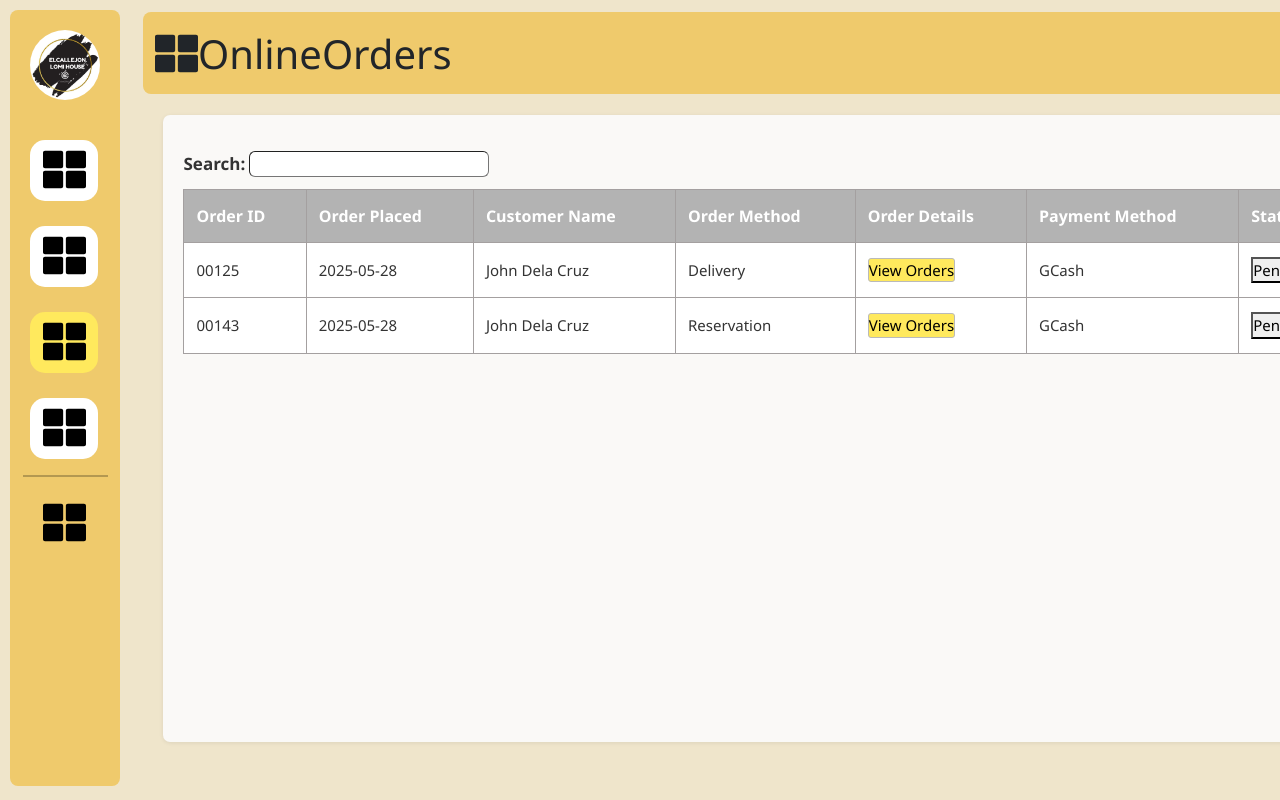
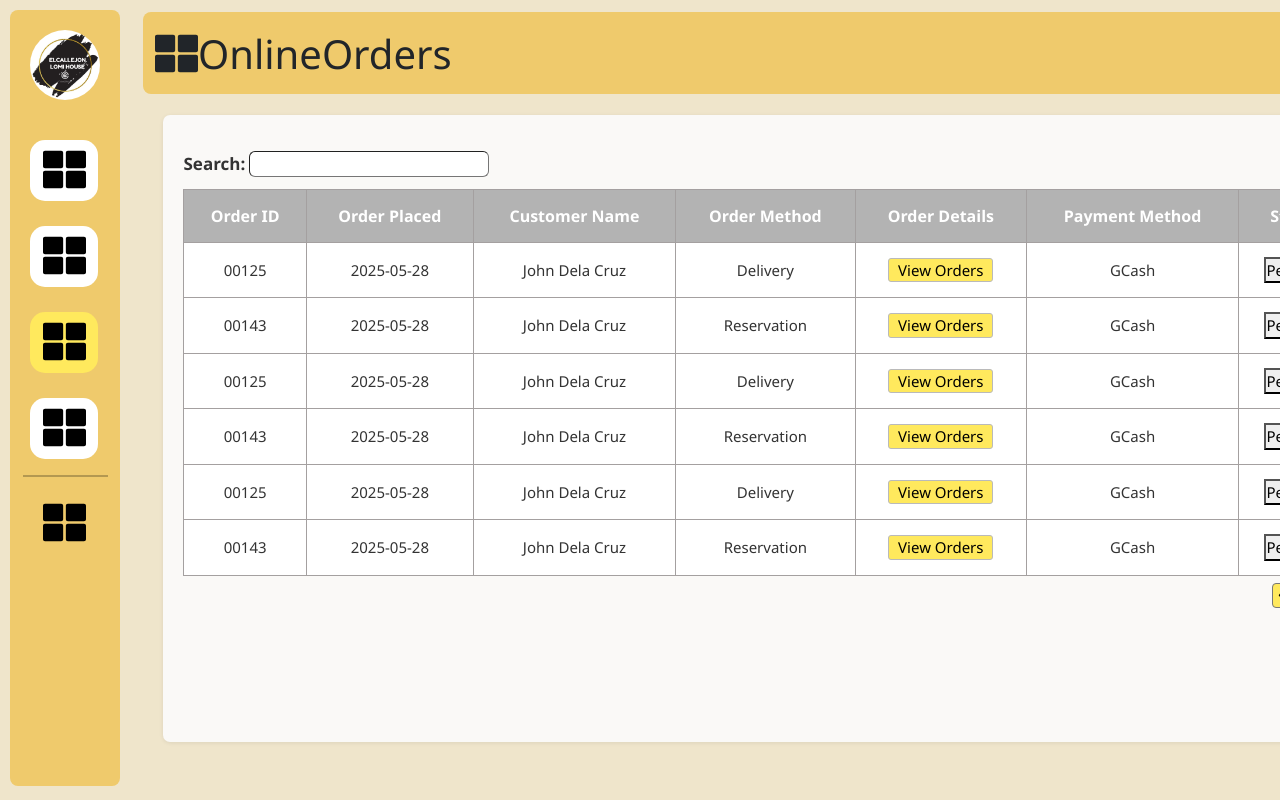
Before and after one commit to MRV-dev/IT-322-Final-Project, a React (Vite) app in the folder El-Callejon/: page /Admin-OnlineOrders in a window 1280 px wide. Built offline with nearby package versions, Linux system fonts and the light colour scheme.

Commit message:
onlineorders

```diff
--- a/El-Callejon/pages/Admin/OnlineOrders.jsx
+++ b/El-Callejon/pages/Admin/OnlineOrders.jsx
@@ -7,16 +7,17 @@ import { FaThLarge } from 'react-icons/fa'
 
 
 function OnlineOrders() {
-  // const [activeNav, setActiveNav] = useState('dashboard');
+
   const location = useLocation();
   const pathname = location.pathname;
 
   // status update
-  const [, setSelectedRowId] = useState(null);
+  const [SelectedRowId, setSelectedRowId] = useState(null);
+  // show order detail
   const [showModal, setShowModal] = useState(false);
 
-  const openStatusModal = (rowId) => {
-    setSelectedRowId(rowId);
+  const openStatusModal = (SelectedRowId) => {
+    setSelectedRowId(SelectedRowId);
     setShowModal(true);
   };
 
@@ -97,37 +98,89 @@ function OnlineOrders() {
                 <table className="recent-orders-table">
                   <thead>
                     <tr>
-                      <th>Order ID</th>
-                      <th>Order Placed</th>
-                      <th>Customer Name</th>
-                      <th>Order Method</th>
-                      <th>Order Details</th>
-                      <th>Payment Method</th>
-                      <th>Status</th>
+                      <th style={{textAlign: 'center'}}>Order ID</th>
+                      <th style={{textAlign: 'center'}}>Order Placed</th>
+                      <th style={{textAlign: 'center'}}>Customer Name</th>
+                      <th style={{textAlign: 'center'}}>Order Method</th>
+                      <th style={{textAlign: 'center'}}>Order Details</th>
+                      <th style={{textAlign: 'center'}}>Payment Method</th>
+                      <th style={{textAlign: 'center'}}>Status</th>
                     </tr>
                   </thead>
                   <tbody>
-                    <tr>
+                    <tr style={{textAlign: 'center'}}>
                       <td>00125</td>
                       <td>2025-05-28</td>
                       <td>John Dela Cruz</td>
                       <td>Delivery</td>
-                      <td><button className='order-details' onClick={() => viewOrderModal(125)}>View Orders</button></td>
+                      <td><button className='order-details' onClick={() => viewOrderModal(15)}>View Orders</button></td>
                       <td>GCash</td>
-                      <td className="status"><button onClick={() => openStatusModal(125)}>Pending</button></td>
+                      <td className="status"><button onClick={() => openStatusModal()}>Pending</button></td>
                     </tr>
-                    <tr>
+
+                    <tr style={{textAlign: 'center'}}>
                       <td>00143</td>
                       <td>2025-05-28</td>
                       <td>John Dela Cruz</td>
                       <td>Reservation</td>
-                      <td><button className='order-details' onClick={() => viewOrderModal(125)}>View Orders</button></td>
+                      <td><button className='order-details' onClick={() => viewOrderModal()}>View Orders</button></td>
                       <td>GCash</td>
-                      <td className="status"><button onClick={() => openStatusModal(143)}>Pending</button></td>
+                      <td className="status"><button onClick={() => openStatusModal()}>Pending</button></td>
+                    </tr>
+
+                    <tr style={{textAlign: 'center'}}>
+                      <td>00125</td>
+                      <td>2025-05-28</td>
+                      <td>John Dela Cruz</td>
+                      <td>Delivery</td>
+                      <td><button className='order-details' onClick={() => viewOrderModal()}>View Orders</button></td>
+                      <td>GCash</td>
+                      <td className="status"><button onClick={() => openStatusModal()}>Pending</button></td>
+                    </tr>
+
+                    <tr style={{textAlign: 'center'}}>
+                      <td>00143</td>
+                      <td>2025-05-28</td>
+                      <td>John Dela Cruz</td>
+                      <td>Reservation</td>
+                      <td><button className='order-details' onClick={() => viewOrderModal()}>View Orders</button></td>
+                      <td>GCash</td>
+                      <td className="status"><button onClick={() => openStatusModal()}>Pending</button></td>
+                    </tr>
+
+                    <tr style={{textAlign: 'center'}}>
+                      <td>00125</td>
+                      <td>2025-05-28</td>
+                      <td>John Dela Cruz</td>
+                      <td>Delivery</td>
+                      <td><button className='order-details' onClick={() => viewOrderModal()}>View Orders</button></td>
+                      <td>GCash</td>
+                      <td className="status"><button onClick={() => openStatusModal()}>Pending</button></td>
+                    </tr>
+
+                    <tr style={{textAlign: 'center'}}>
+                      <td>00143</td>
+                      <td>2025-05-28</td>
+                      <td>John Dela Cruz</td>
+                      <td>Reservation</td>
+                      <td><button className='order-details' onClick={() => viewOrderModal()}>View Orders</button></td>
+                      <td>GCash</td>
+                      <td className="status"><button onClick={() => openStatusModal()}>Pending</button></td>
                     </tr>
                     {}
                   </tbody>
                 </table>
+
+                <ul className='online-orders-pagination'>
+                  <li className='pagination-item'>
+                    <button className='page'>&laquo;</button>
+                  </li>
+
+                  <li className='pagination-item'>
+                    <button className='page'>&raquo;</button>
+                  </li>
+                </ul>
+
                 {/* order details modal */}
                 {showModal && (
                   <div className="modal-overlay">
--- a/El-Callejon/pages/Admin/admin-css/Onlineorder.css
+++ b/El-Callejon/pages/Admin/admin-css/Onlineorder.css
@@ -131,10 +131,40 @@
 }
 
 
+.online-orders-pagination{
+  display: flex;
+  flex-direction: row;
+  list-style-type: none;
+  font-size: 2em;
+  gap: 7px;
+  margin-left: 90%;
+}
+.pagination-item{
+  padding: 4px;
+  margin-top: 3px;
+
+}
+.page{
+  background-color: #FFE95D;
+  text-decoration: none;
+  color: #000000;
+  font-weight: 600;
+  height: 25px;
+  width: 30px;
+  border: 1px solid rgb(119, 119, 119);
+  display: flex;
+  justify-content: center;
+  align-items: center;
+  padding-bottom: 6.5px;
+  border-radius: 4px;
+}
+
+
 .order-details{
   background-color: #FFE95D;
   border: 1px solid rgb(186, 186, 186);
   border-radius: 3px;
+  width: 105px;
 
 }
 
```
